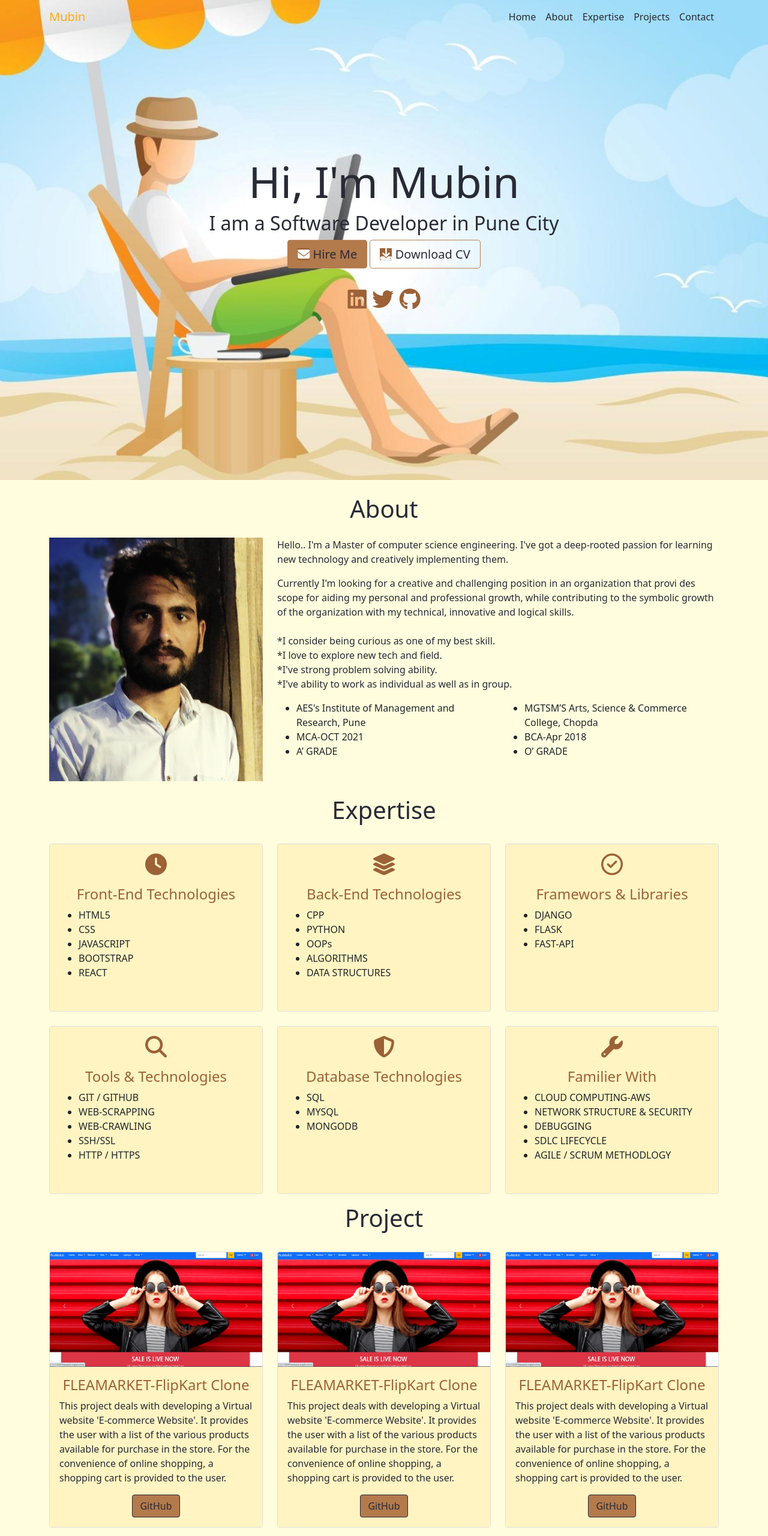
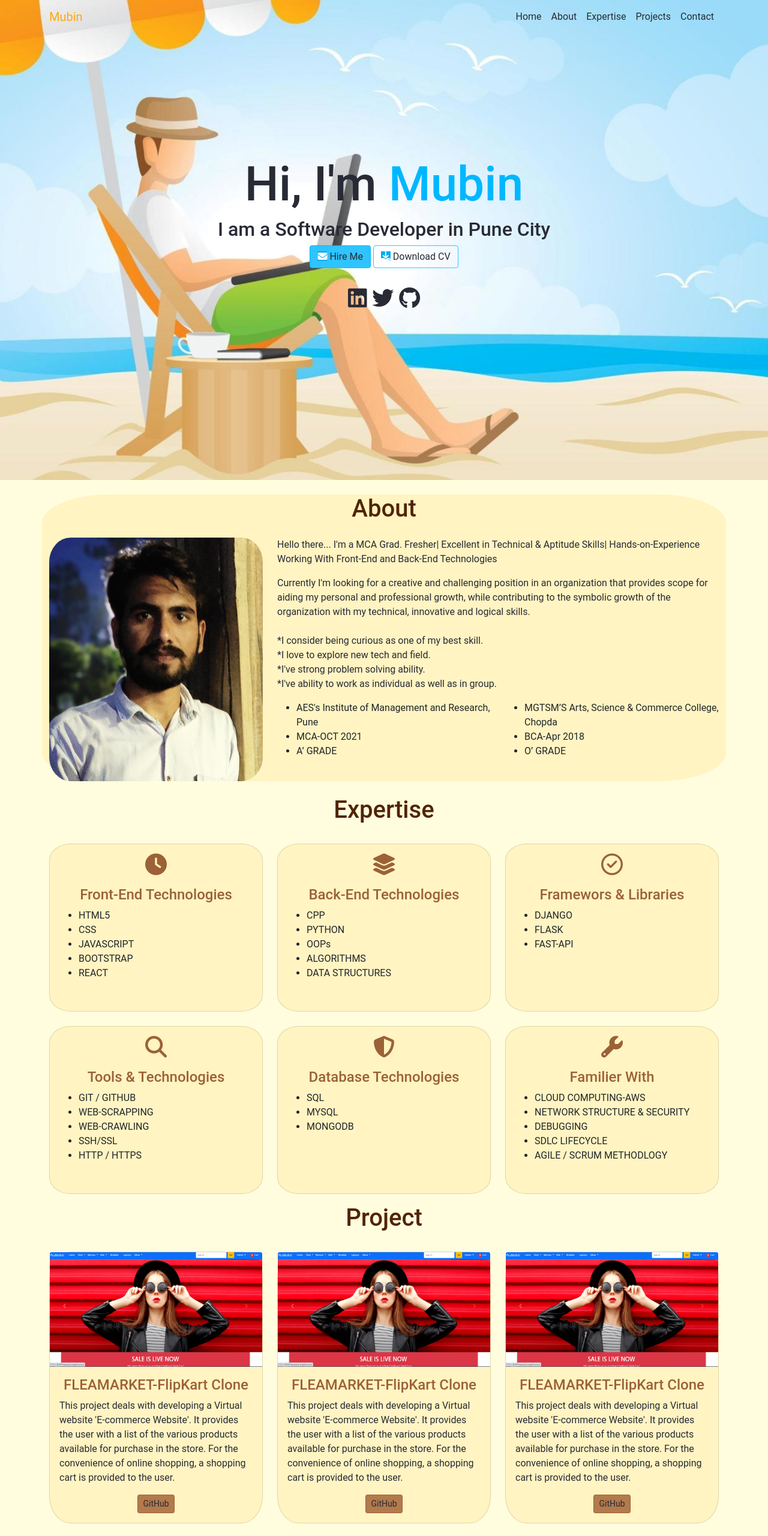
Before and after one commit to Mubin-Shaikh/Mubin-Attar-Personal-Portfolio, a plain HTML site: page index.html in a window 1280 px wide. Shown: the top 2560 px of the page at 60% size. Drawn offline with nearby package versions, Linux system fonts and the light colour scheme.

Commit message:
color code change

```diff
--- a/index.html
+++ b/index.html
@@ -61,18 +61,18 @@
             <div class="container-fluid p-0 ">
                 <div class="row">
                     <div class="col-md-6 col-12 order-md-1 order-2 hero-text">
-                        <h2 class="hero_title">Hi, I'm Mubin</h2>
+                        <h2 class="hero_title">Hi, I'm <span class="name">Mubin</span></h2>
                         <h6 class="hero_desc">I am a Software Developer in Pune City</h6>
                         <div class="w-md-75 w-100">
                             <a href="mailto::sk.mubinattar@gmail.com" target="_blank"><button type="button"
-                                    class="btn btn-lg one"><i class="fas fa-envelope"></i> Hire Me
+                                    class="btn one"><i class="fas fa-envelope"></i> Hire Me
                                 </button></a>
-                            <a href="/docs/Mubin_Attar_Resume.pdf" target="_blank"><button
-                                    type="button" class="btn btn-lg two">
+                            <a href="/docs/Mubin_Attar_Resume.pdf" target="_blank"><button type="button"
+                                    class="btn two">
                                     <i class="fas fa-download"></i> Download CV </button></a>
                             <div class="social-icons mt-4">
-                                <p><a href="https://www.linkedin.com/in/mubin-attar-53223716a/" target="_blank"><i
-                                            class="fab fa-linkedin"></i></a></a>
+                                <p class="top-icons"><a href="https://www.linkedin.com/in/mubin-attar-53223716a/" target="_blank"><i
+                                            class="fab fa-linkedin"></i></a>
                                     <a href="https://twitter.com/skmubin313" target="_blank"><i
                                             class="fab fa-twitter"></i></a>
                                     <a href="https://github.com/Mubin-Shaikh" target="_blank"><i
@@ -95,11 +95,11 @@
                     </div>
 
                     <div class="col-lg-8">
-                        <p> Hello.. I'm a Master of computer science engineering. I've got a deep-rooted passion for
-                            learning new technology and creatively implementing them.
+                        <p> Hello there... I'm a MCA Grad. Fresher| Excellent in Technical & Aptitude
+                            Skills| Hands-on-Experience Working With Front-End and Back-End Technologies
                         </p>
-                        <p>Currently I'm looking for a creative and challenging position in an organization that provi
-                            des scope for aiding my personal and professional growth, while contributing to the symbolic
+                        <p>Currently I'm looking for a creative and challenging position in an organization that provides
+                            scope for aiding my personal and professional growth, while contributing to the symbolic
                             growth of the organization with my technical, innovative and logical skills.<br><br>
                             *I consider being curious as one of my best skill.<br>
                             *I love to explore new tech and field.<br>
@@ -248,7 +248,7 @@
                 <h1 class="text-center">Project</h1>
                 <div class="row">
                     <div class="col-lg-4 mt-4">
-                        <div class="card">
+                        <div class="card projectText">
                             <img class="card-img-top" src="/images/ecom_ss.png" alt="Card image" style="width:100%">
                             <div class="card-body">
                                 <h4 class="card-title">FLEAMARKET-FlipKart Clone </h4>
@@ -258,14 +258,14 @@
                                     provided to the user.</p>
                                 <div class="text-center">
                                     <a href="https://github.com/Mubin-Shaikh/fleamarket.git"
-                                        class="btn btn-success">GitHub</a>
+                                        class="btn btn-sm">GitHub</a>
                                 </div>
                             </div>
                         </div>
                     </div>
 
                     <div class="col-lg-4 mt-4">
-                        <div class="card">
+                        <div class="card projectText">
                             <img class="card-img-top" src="/images/ecom_ss.png" alt="Card image" style="width:100%">
                             <div class="card-body">
                                 <h4 class="card-title">FLEAMARKET-FlipKart Clone</h4>
@@ -275,13 +275,13 @@
                                     provided to the user.</p>
                                 <div class="text-center">
                                     <a href="https://github.com/Mubin-Shaikh/fleamarket.git"
-                                        class="btn btn-success">GitHub</a>
+                                        class="btn btn-sm">GitHub</a>
                                 </div>
                             </div>
                         </div>
                     </div>
                     <div class="col-lg-4 mt-4">
-                        <div class="card">
+                        <div class="card projectText">
                             <img class="card-img-top" src="/images/ecom_ss.png" alt="Card image" style="width:100%">
                             <div class="card-body">
                                 <h4 class="card-title">FLEAMARKET-FlipKart Clone</h4>
@@ -291,13 +291,13 @@
                                     provided to the user.</p>
                                 <div class="text-center">
                                     <a href="https://github.com/Mubin-Shaikh/fleamarket.git"
-                                        class="btn btn-success">GitHub</a>
+                                        class="btn btn-sm">GitHub</a>
                                 </div>
                             </div>
                         </div>
                     </div>
                     <div class="col-lg-4 mt-4">
-                        <div class="card">
+                        <div class="card projectText">
                             <img class="card-img-top" src="/images/ecom_ss.png" alt="Card image" style="width:100%">
                             <div class="card-body">
                                 <h4 class="card-title">FLEAMARKET-FlipKart Clone</h4>
@@ -307,13 +307,13 @@
                                     provided to the user.</p>
                                 <div class="text-center">
                                     <a href="https://github.com/Mubin-Shaikh/fleamarket.git"
-                                        class="btn btn-success">GitHub</a>
+                                        class="btn btn-sm">GitHub</a>
                                 </div>
                             </div>
                         </div>
                     </div>
                     <div class="col-lg-4 mt-4">
-                        <div class="card">
+                        <div class="card projectText">
                             <img class="card-img-top" src="/images/ecom_ss.png" alt="Card image" style="width:100%">
                             <div class="card-body">
                                 <h4 class="card-title">FLEAMARKET-FlipKart Clone</h4>
@@ -323,13 +323,13 @@
                                     provided to the user.</p>
                                 <div class="text-center">
                                     <a href="https://github.com/Mubin-Shaikh/fleamarket.git"
-                                        class="btn btn-success">GitHub</a>
+                                        class="btn btn-sm">GitHub</a>
                                 </div>
                             </div>
                         </div>
                     </div>
                     <div class="col-lg-4 mt-4">
-                        <div class="card">
+                        <div class="card projectText">
                             <img class="card-img-top" src="/images/ecom_ss.png" alt="Card image" style="width:100%">
                             <div class="card-body">
                                 <h4 class="card-title">FLEAMARKET-FlipKart Clone</h4>
@@ -338,7 +338,8 @@
                                     purchase in the store. For the convenience of online shopping, a shopping cart is
                                     provided to the user.</p>
                                 <div class="text-center">
-                                    <a href="https://github.com/Mubin-Shaikh/fleamarket.git" class="btn">GitHub</a>
+                                    <a href="https://github.com/Mubin-Shaikh/fleamarket.git"
+                                    class="btn btn-sm">GitHub</a>
                                 </div>
                             </div>
                         </div>
--- a/style.css
+++ b/style.css
@@ -1,48 +1,54 @@
+/* body */
 .container-fluid{
     background-color: #fffddd;
+    font-family: roboto;
 }
+
+/* nabar */
 .navbar-brand {
     color:  #FDA913;
 }
-
 .navbar-brand:hover {
     color:#F79D00;
+    font-weight: bold;
 }
-
 .navbar-nav li a {
     color: #282A35 !important;
-    /* font-size: large; */
 }
-/*
-.navbar-nav li a:hover {
-    color:#008832;
-} */
-
+.navbar-nav > li > a:hover,.navbar-nav > li > a:focus {
+    font-weight: bold;
+    color: #512407 !important;
+}
 .navbarScroll.navbarDark {
     background-color: #9C6137;
+}
+.navbar-nav > .active{
+    color: #FDA913 !important ;
 }
 
 /* hero background image */
 .bgimage {
     height: 100vh;
     background: url('/images/main.jpg');
-    /* opacity: 0.8; */
+    /* opacity: .9; */
     background-size:cover;
     position: relative;
 }
 
 /* text css above hero image*/
 .hero_title {
-    font-size: 4.5rem;
-    color: #282A35;
+    font-size:5rem;
+    color:#282A35;
 }
-
+.name{
+    color: #00b7ff;
+}
 .hero_desc {
     font-size: 2rem;
-    color: #282A35;
+    color:#282A35;
 }
+.hero-text {
 
-.hero-text {
     text-align: center;
     position: absolute;
     top: 50%;
@@ -52,32 +58,37 @@
 
 /* Button */
 a.btn {
-    border-color: #282A35;
+    border-color: #9C6137;
     color: #282A35;
     background-color: #B37A4C;
 }
+a .one{
+    border-color: #00b7ff;
+    color: #282A35;
+    background-color: #2fc4ff;
+}
+a .two {
+    color: #282A35;
+    border-color: #2fc4ff;
+}
+a .one:hover,a .two:hover,a .fa-download,a .fa-envelope {
+    color: #ffffff;
+    background-color: #00abee;
+}
 a.btn:hover{
-    color: #282A35;
-    background-color: #9C6137;
+    color: #ffffff;
+    background-color: #512407;
 }
-a .one {
-    color: #282A35;
-    background-color: #B37A4C;
+.top-icons .fa-linkedin, .top-icons .fa-twitter, .top-icons .fa-github{
+    color:#282A35;
+}
+.top-icons .fa-linkedin:hover, .top-icons .fa-twitter:hover, .top-icons .fa-github:hover{
+    color:#00abee;
 }
 
-a .two {
-    color: #282A35;
-    border-color: #B37A4C;
-}
-
-a .one:hover,
-a .two:hover,a .fa-download,a .fa-envelope {
-    color: #ffffff;
-    background-color: #9C6137;
-}
-
+/* text format */
 h1, h3 {
-    color: #282A35;
+    color:#512407;
 }
 p {
     color: #282A35;
@@ -86,15 +97,21 @@ p {
 /* about section image css */
 .imageAboutPage {
     width: 100%;
+    border-radius:10%;
 }
-
-#about {
-    /* background-color: #D9EEE1; */
+#about .container{
+    background-color:#FFF4C2;
+    border-radius: 10%;
 }
 
 /* card body */
-.card-body{
+.servicesText.card,.servicesText.card-body{
     background-color:#FFF4C2;
+    border-radius: 10%;
+}
+.projectText.card,.projectText.card-body{
+    background-color:#FFF4C2;
+    border-radius: 10%;
 }
 /* services section css */
 .servicesText.card {
```
